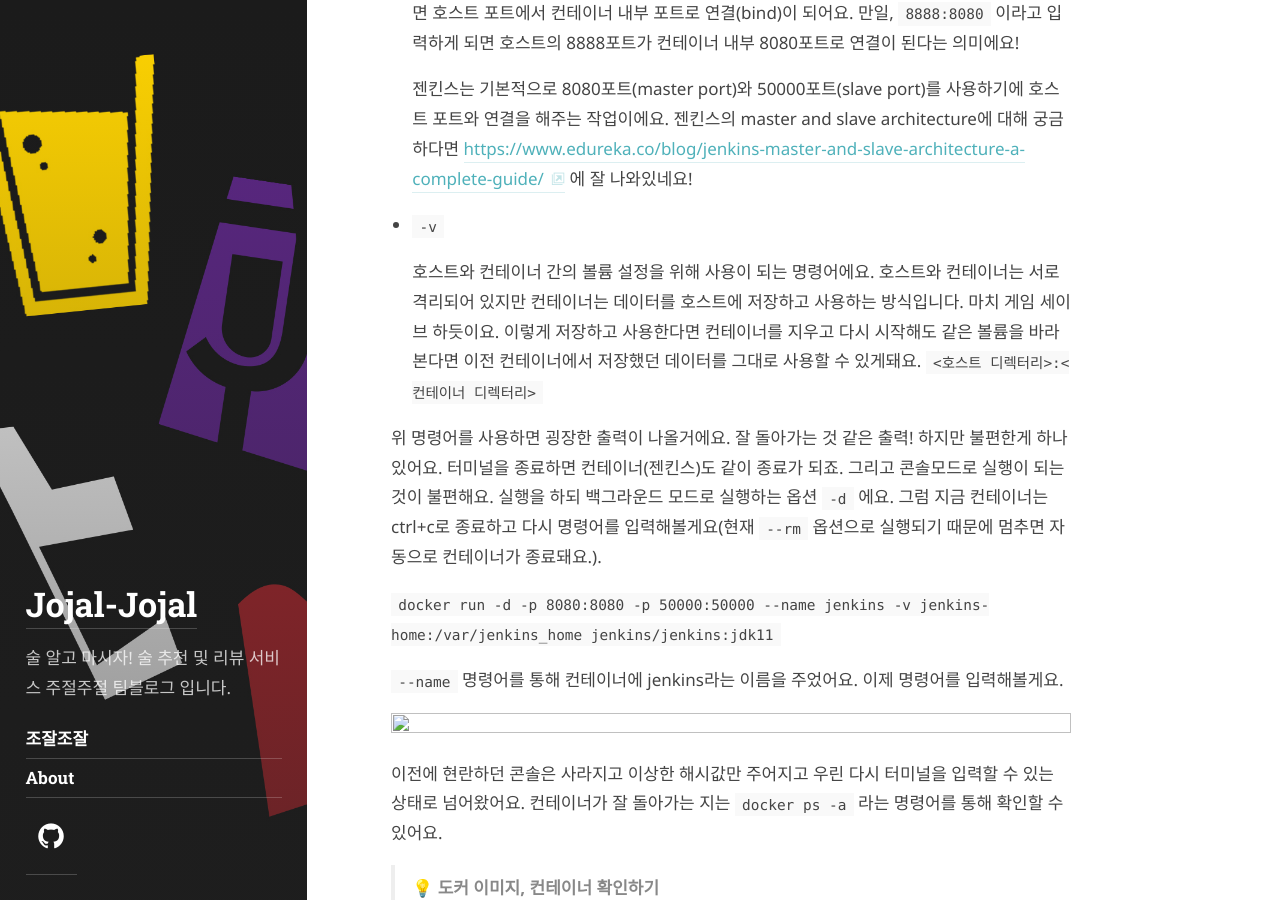
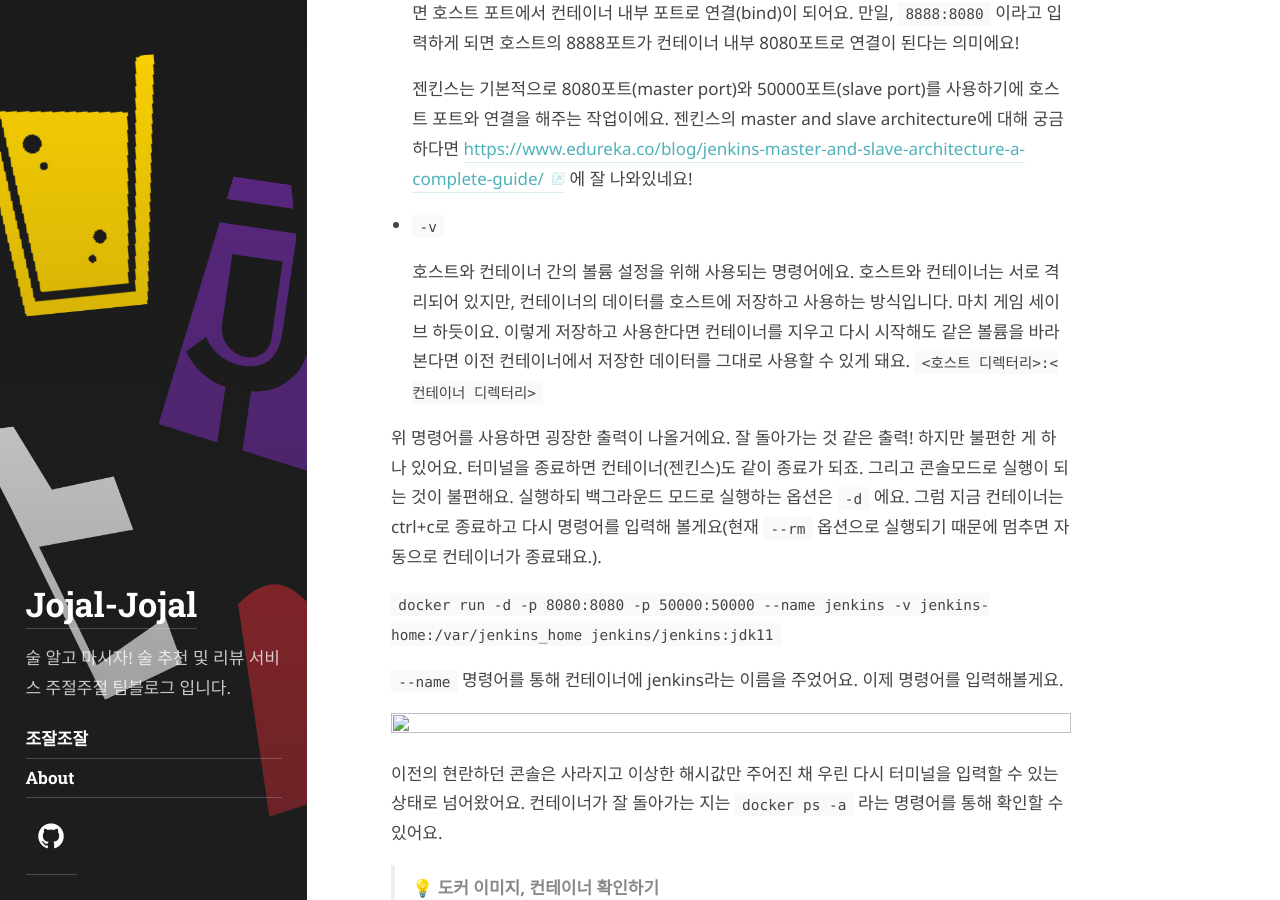
Before and after one commit to jujeol-jujeol/jujeol-jujeol.github.io, a Jekyll site: the page built from _posts/2021-07-24-젠킨스를-적용하며-도커알아가기.md, in a window 1280 px wide and 900 px high, scrolled down 1964 px. Built offline with Jekyll 4.4.1, drawn with Linux system fonts in a browser that asks for light colours; some web fonts are replaced; our own code applies the rules of GitHub Pages for plain Markdown files; some of the changed text lies outside the part shown.

Commit message:
fix: 맞춤법 수정

```diff
--- a/_posts/2021-07-24-젠킨스를-적용하며-도커알아가기.md
+++ b/_posts/2021-07-24-젠킨스를-적용하며-도커알아가기.md
@@ -30,11 +30,11 @@ author: nabom
 `docker pull jenkins/jenkins:jdk11`
 
 > 💡**docker pull 이란?** <br>
-혹시 깃헙을 아시나요? 깃헙처럼 도커도 이미지를 인터넷에 저장할 수 있는데 이 저장소를 도커허브라고 불러요. `docker pull 이미지이름:태그` 명령어를 친다면 그 저장소에서 해당 이미지를 가져오게돼요.
+혹시 깃헙을 아시나요? 깃헙처럼 도커도 이미지를 인터넷에 저장할 수 있는데 이 저장소를 도커허브라고 불러요. `docker pull 이미지이름:태그` 명령어를 친다면 그 저장소에서 해당 이미지를 가져오게 돼요.
 
 자, 이제 이미지를 잘 가져왔는지 확인해볼까요?
 
-확인하는 명령어는 `docker images` 로 확인이 가능해요. (내가 가지고 있는 이미지들의 리스트를 보여주는 명령어에요)
+확인하는 명령어는 `docker images` 로 확인할 수 있어요. (내가 가지고 있는 이미지들의 리스트를 보여주는 명령어에요)
 
 <img src="../assets/img/docker/jenkins_1.png" height="90%" width="70%">
 
@@ -64,9 +64,9 @@ author: nabom
 
 - `-v`
 
-  호스트와 컨테이너 간의 볼륨 설정을 위해 사용이 되는 명령어에요. 호스트와 컨테이너는 서로 격리되어 있지만 컨테이너는 데이터를 호스트에 저장하고 사용하는 방식입니다. 마치 게임 세이브 하듯이요. 이렇게 저장하고 사용한다면 컨테이너를 지우고 다시 시작해도 같은 볼륨을 바라본다면 이전 컨테이너에서 저장했던 데이터를 그대로 사용할 수 있게돼요. `<호스트 디렉터리>:<컨테이너 디렉터리>`
+  호스트와 컨테이너 간의 볼륨 설정을 위해 사용되는 명령어에요. 호스트와 컨테이너는 서로 격리되어 있지만, 컨테이너의 데이터를 호스트에 저장하고 사용하는 방식입니다. 마치 게임 세이브 하듯이요. 이렇게 저장하고 사용한다면 컨테이너를 지우고 다시 시작해도 같은 볼륨을 바라본다면 이전 컨테이너에서 저장한 데이터를 그대로 사용할 수 있게 돼요. `<호스트 디렉터리>:<컨테이너 디렉터리>`
 
-위 명령어를 사용하면 굉장한 출력이 나올거에요. 잘 돌아가는 것 같은 출력! 하지만 불편한게 하나 있어요. 터미널을 종료하면 컨테이너(젠킨스)도 같이 종료가 되죠. 그리고 콘솔모드로 실행이 되는 것이 불편해요. 실행을 하되 백그라운드 모드로 실행하는 옵션 `-d` 에요. 그럼 지금 컨테이너는 ctrl+c로 종료하고 다시 명령어를 입력해볼게요(현재 `--rm` 옵션으로 실행되기 때문에 멈추면 자동으로 컨테이너가 종료돼요.).
+위 명령어를 사용하면 굉장한 출력이 나올거에요. 잘 돌아가는 것 같은 출력! 하지만 불편한 게 하나 있어요. 터미널을 종료하면 컨테이너(젠킨스)도 같이 종료가 되죠. 그리고 콘솔모드로 실행이 되는 것이 불편해요. 실행하되 백그라운드 모드로 실행하는 옵션은 `-d` 에요. 그럼 지금 컨테이너는 ctrl+c로 종료하고 다시 명령어를 입력해 볼게요(현재 `--rm` 옵션으로 실행되기 때문에 멈추면 자동으로 컨테이너가 종료돼요.).
 
 `docker run -d -p 8080:8080 -p 50000:50000 --name jenkins -v jenkins-home:/var/jenkins_home jenkins/jenkins:jdk11`
 
@@ -74,7 +74,7 @@ author: nabom
 
 <img src="../assets/img/docker/jenkins_2.png" height="100%" width="100%">
 
-이전에 현란하던 콘솔은 사라지고 이상한 해시값만 주어지고 우린 다시 터미널을 입력할 수 있는 상태로 넘어왔어요. 컨테이너가 잘 돌아가는 지는 `docker ps -a` 라는 명령어를 통해 확인할 수 있어요.
+이전의 현란하던 콘솔은 사라지고 이상한 해시값만 주어진 채 우린 다시 터미널을 입력할 수 있는 상태로 넘어왔어요. 컨테이너가 잘 돌아가는 지는 `docker ps -a` 라는 명령어를 통해 확인할 수 있어요.
 
 > 💡 **도커 이미지, 컨테이너 확인하기**
 > - 이미지 확인하기
@@ -181,4 +181,4 @@ author: nabom
 > <br> **도커 볼륨 명령어**
 > <br> `docker volume <옵션>`
 
-도커로 젠킨스를 실행하며 도커에 대해 간단히 알아봤어요!! 개인적으로 기술을 사용해가며 사용법을 익히는 방법을 선호하기에 글 정리도 위와 같이 진행되었네요. 아직, 도커파일과 도커컴포즈 관련 내용이 나오지 않았네요! 관련 내용은 다음 포스팅을 기대해주세요!
+도커로 젠킨스를 실행하며 도커에 대해 간단히 알아봤어요!! 개인적으로 기술을 사용해가며 사용법을 익히는 방법을 선호하기에 글 정리도 위와 같이 진행되었네요. 도커파일과 도커컴포즈는 다루지 않았어요! 관련 내용은 다음 포스팅을 기대해주세요!
```
Also changed, not shown: other parts of _posts/2021-07-24-젠킨스를-적용하며-도커알아가기.md (+4 -4 lines).
